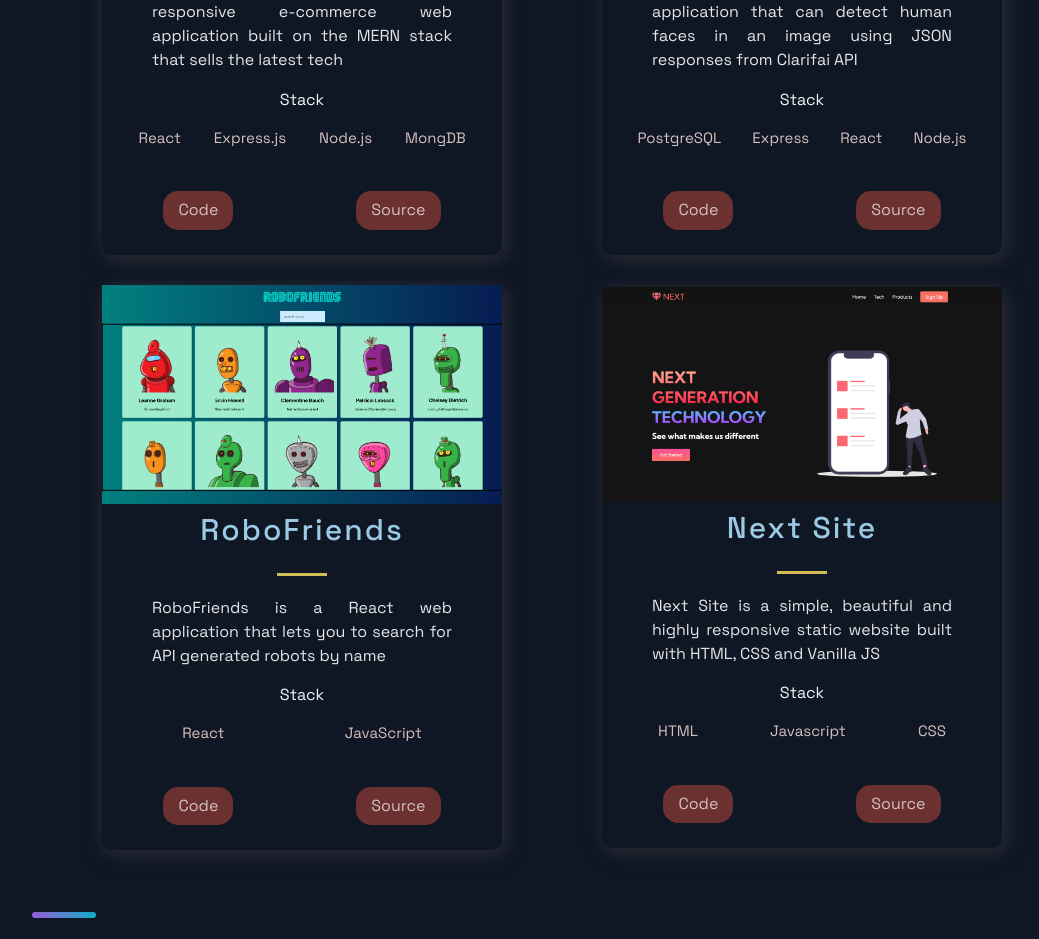
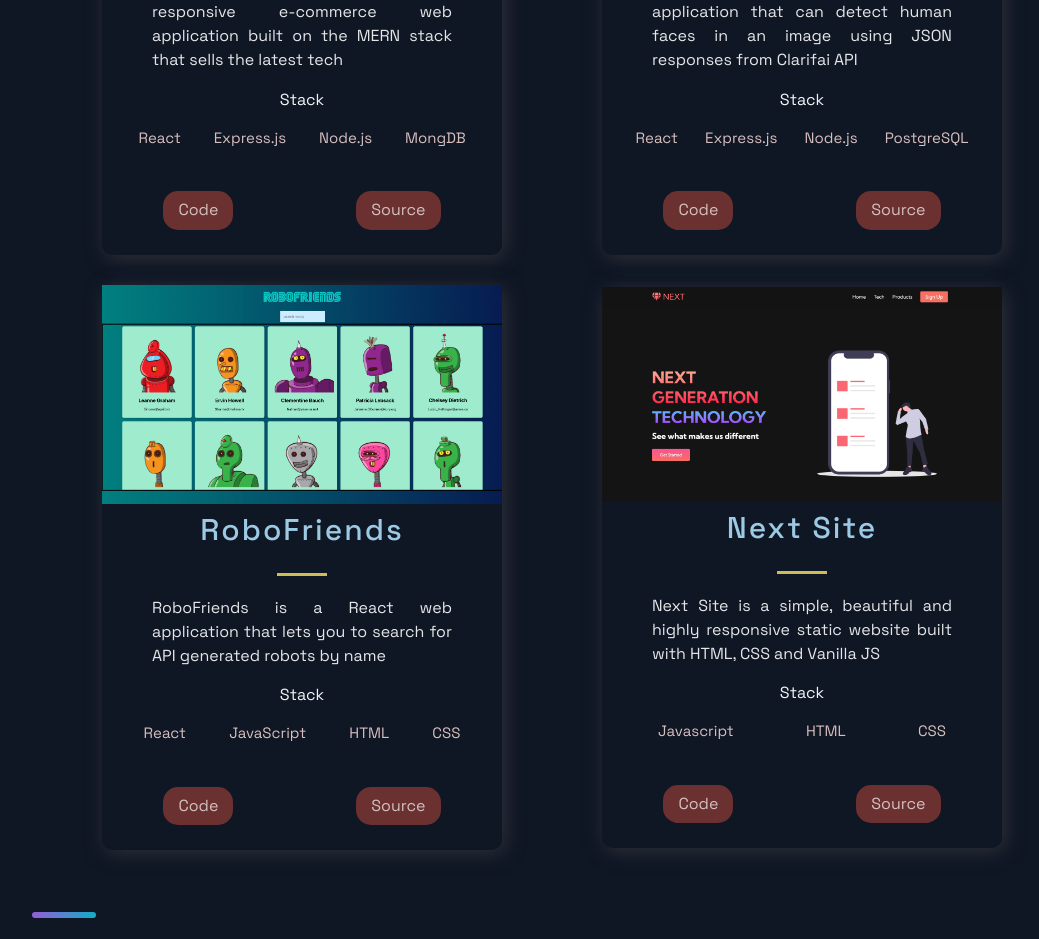
Before and after one commit to davidpedrero/David-Pedero-Portfolio, a Next.js app: page / in a window 1280 px wide. Shown: the part 1380-2319 px from the top of the page, without its empty margins (88-1127 px from the left). Built offline with nearby package versions, Linux system fonts and the light colour scheme.

Commit message:
editing technology constants

```diff
--- a/src/constants/constants.js
+++ b/src/constants/constants.js
@@ -12,7 +12,7 @@ export const projects = [
     title: 'Face Recognition Brain',
     description: "Face Recognition Brain is a React application that can detect human faces in an image using JSON responses from Clarifai API",
     image: '/images/1.png',
-    tags: ['PostgreSQL', 'Express', 'React', 'Node.js'],
+    tags: ['React', 'Express.js', 'Node.js', 'PostgreSQL'],
     source: 'https://face-recognition-brain.onrender.com/',
     visit: 'https://github.com/davidpedrero/Face-Recognition-Brain',
     id: 1,
@@ -21,7 +21,7 @@ export const projects = [
     title: 'RoboFriends',
     description:"RoboFriends is a React web application that lets you to search for API generated robots by name",
     image: '/images/2.png',
-    tags: ['React', 'JavaScript'],
+    tags: ['React', 'JavaScript', 'HTML', 'CSS'],
     source: 'https://davidpedrero.github.io/RoboFriends/',
     visit: 'https://github.com/davidpedrero/RoboFriends',
     id: 2,
@@ -30,7 +30,7 @@ export const projects = [
     title: 'Next Site',
     description: "Next Site is a simple, beautiful and highly responsive static website built with HTML, CSS and Vanilla JS",
     image: '/images/3.png',
-    tags: ['HTML', 'Javascript', 'CSS'],
+    tags: ['Javascript', 'HTML', 'CSS'],
     source: 'https://davidpedrero.github.io/Next-site/',
     visit: 'https://github.com/davidpedrero/Next-site',
     id: 3,
```
